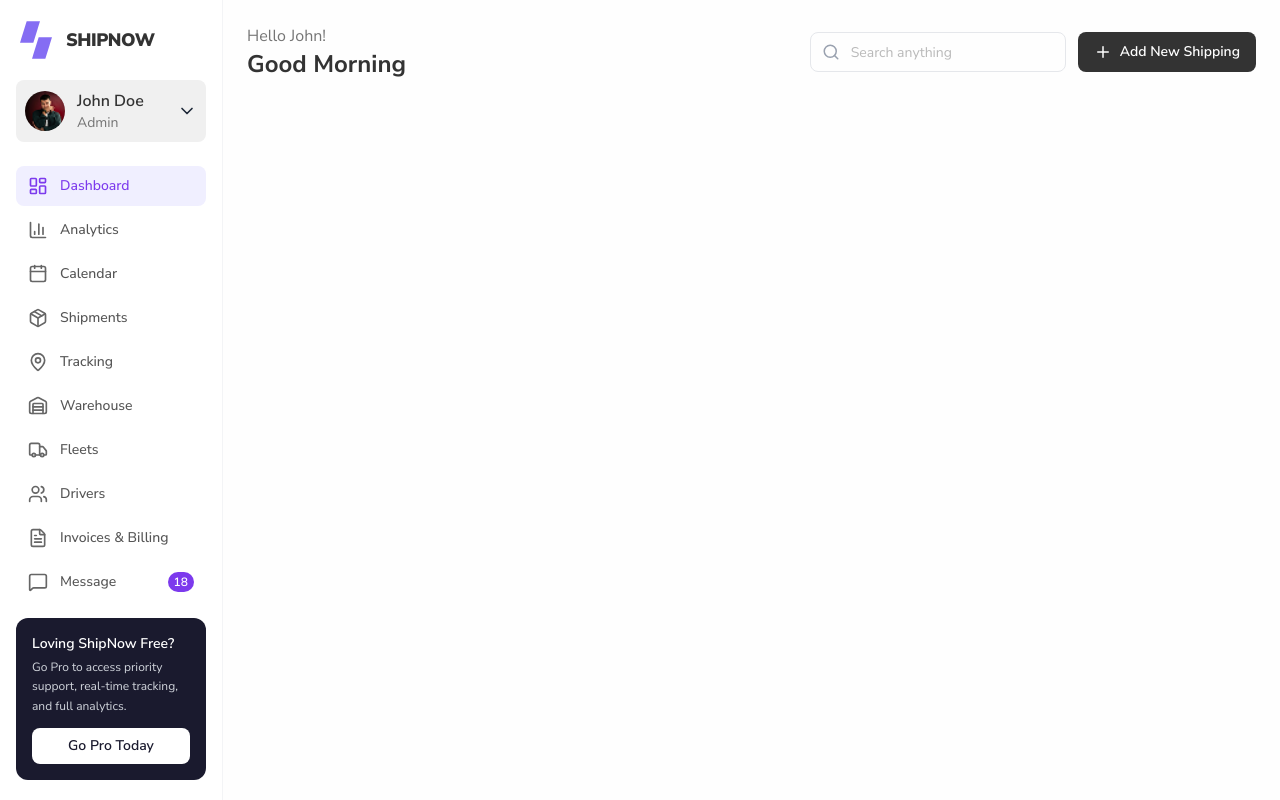
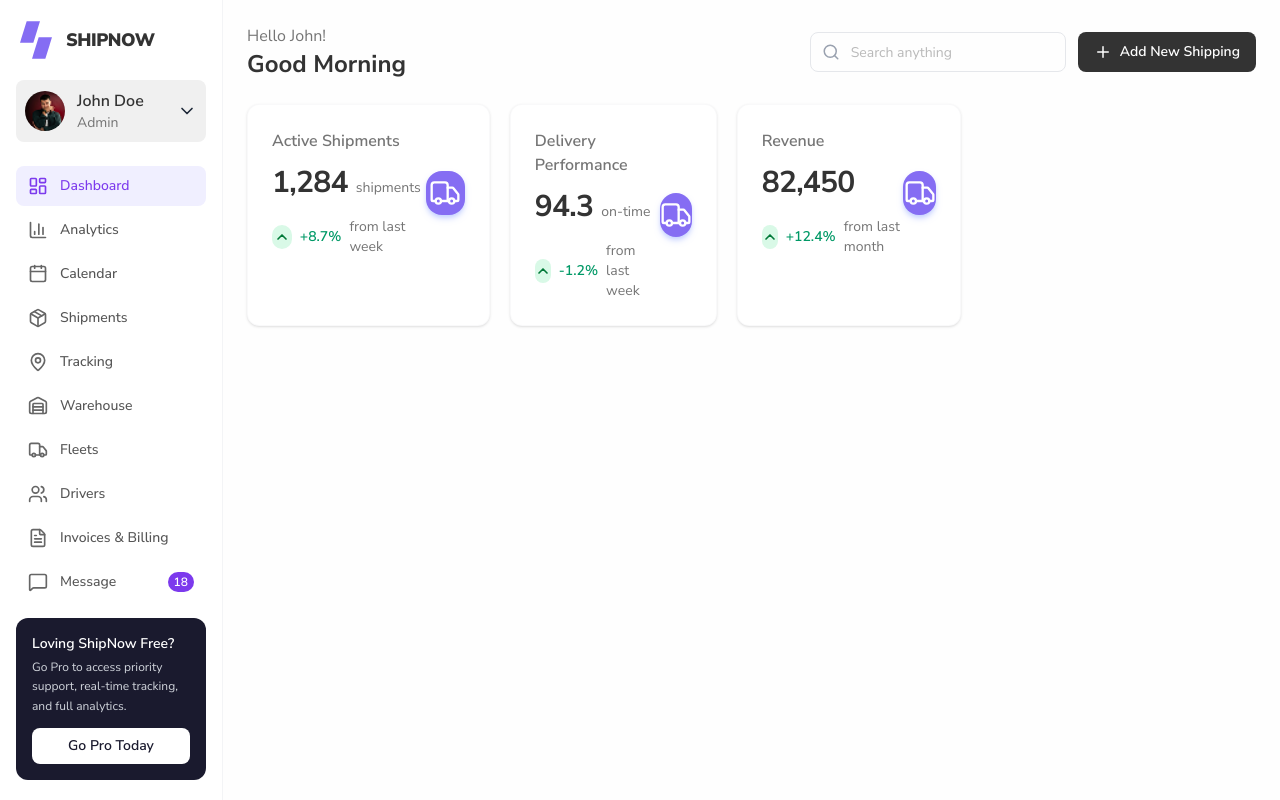
Before and after one commit to gmnayem631/ship-now, a Next.js app: page / in a window 1280 px wide. Built offline with nearby package versions, Linux system fonts and the light colour scheme.

Commit message:
feat: add StatCard in the dashboard page

```diff
--- a/app/(dashboard)/page.tsx
+++ b/app/(dashboard)/page.tsx
@@ -1,9 +1,18 @@
+"use client";
+
 import DashboardHeader from "../components/dashboard/DashboardHeader";
+import StatCard from "../components/dashboard/StatCard";
 
 export default function DashboardPage() {
   return (
-    <div>
+    <div className="space-y-6">
+      {/* Dashboard Header */}
       <DashboardHeader />
+      <div className="grid grid-cols-12">
+        <div className="col-span-8 flex gap-5">
+          <StatCard />
+        </div>
+      </div>
     </div>
   );
 }
--- /dev/null
+++ b/app/components/dashboard/StatCard.tsx
@@ -0,0 +1,82 @@
+import React from "react";
+import { Truck, ChevronUp } from "lucide-react";
+
+interface ShipmentsCardProps {
+  title?: string;
+  count?: string | number;
+  unit?: string;
+  percentageChange?: string;
+  timeframe?: string;
+}
+
+export default function StatCard() {
+  const statCardData: ShipmentsCardProps[] = [
+    {
+      title: "Active Shipments",
+      count: "1,284",
+      unit: "shipments",
+      percentageChange: "+8.7%",
+      timeframe: "from last week",
+    },
+    {
+      title: "Delivery Performance",
+      count: "94.3",
+      unit: "on-time",
+      percentageChange: "-1.2%",
+      timeframe: "from last week",
+    },
+    {
+      title: "Revenue",
+      count: "82,450",
+      percentageChange: "+12.4%",
+      timeframe: "from last month",
+    },
+  ];
+
+  return statCardData.map((card, idx) => {
+    return (
+      <div
+        key={idx}
+        className="rounded-xl border border-gray-100/50 bg-white p-6 shadow-sm"
+      >
+        <div className="flex items-start justify-between">
+          {/* Content Section */}
+          <div className="space-y-3">
+            {/* Title */}
+            <h3 className="text-base font-semibold text-[#757575]">
+              {card.title}
+            </h3>
+
+            {/* Number & Unit */}
+            <div className="flex items-baseline gap-2">
+              <span className="text-3xl font-bold tracking-tight text-[#333333]">
+                {card.count}
+              </span>
+              <span className="text-sm font-normal text-[#757575]">
+                {card?.unit}
+              </span>
+            </div>
+
+            {/* Metric / Indicator */}
+            <div className="flex items-center gap-2 pt-1">
+              <div className="flex h-6 w-6 items-center justify-center rounded-full bg-[#D9F9E7] text-[#007837]">
+                <ChevronUp className="h-4 w-4 stroke-[2.5]" />
+              </div>
+              <span className="text-sm font-semibold text-emerald-600">
+                {card.percentageChange}
+              </span>
+              <span className="text-sm font-normal text-[#757575]">
+                {card.timeframe}
+              </span>
+            </div>
+          </div>
+
+          {/* Truck Icon Box */}
+          <div className="my-auto flex h-11 w-11 items-center justify-center rounded-2xl bg-[#856DF3] text-white shadow-md shadow-indigo-200">
+            <Truck className="h-8 w-8 stroke-[1.75]" />
+          </div>
+        </div>
+      </div>
+    );
+  });
+}
--- a/app/components/dashboard/TopRoutesCharts.tsx
+++ /dev/null
@@ -1,73 +0,0 @@
-"use client";
-
-import React from "react";
-import {
-  BarChart,
-  Bar,
-  XAxis,
-  YAxis,
-  CartesianGrid,
-  Tooltip,
-  ResponsiveContainer,
-} from "recharts";
-import { ChartDataPoint } from "../../data/dashboardMockData";
-
-interface TopRoutesChartProps {
-  data: ChartDataPoint[];
-  title?: string;
-}
-
-export const TopRoutesChart: React.FC<TopRoutesChartProps> = ({
-  data,
-  title = "Top Routes",
-}) => {
-  return (
-    <div className="rounded-xl border border-gray-200 bg-white p-6 shadow-sm">
-      {/* Header */}
-      <div className="mb-6">
-        <h3 className="text-lg font-semibold text-gray-900">{title}</h3>
-        <p className="mt-1 text-sm text-gray-600">Revenue by route</p>
-      </div>
-
-      {/* Chart */}
-      <div className="h-80 w-full">
-        <ResponsiveContainer width="100%" height="100%">
-          <BarChart
-            data={data}
-            layout="vertical"
-            margin={{ top: 5, right: 30, left: 100, bottom: 5 }}
-          >
-            <CartesianGrid strokeDasharray="3 3" stroke="#f0f0f0" />
-            <XAxis
-              type="number"
-              stroke="#9CA3AF"
-              style={{ fontSize: "12px" }}
-            />
-            <YAxis
-              type="category"
-              dataKey="name"
-              stroke="#9CA3AF"
-              style={{ fontSize: "12px" }}
-              width={100}
-            />
-            <Tooltip
-              contentStyle={{
-                backgroundColor: "#FFF",
-                border: "1px solid #e5e7eb",
-                borderRadius: "8px",
-                boxShadow: "0 4px 6px rgba(0, 0, 0, 0.1)",
-              }}
-              formatter={(value: any) => [
-                `$${(value as number).toLocaleString()}`,
-                "Revenue",
-              ]}
-            />
-            <Bar dataKey="revenue" fill="#8b5cf6" radius={[0, 8, 8, 0]} />
-          </BarChart>
-        </ResponsiveContainer>
-      </div>
-    </div>
-  );
-};
-
-export default TopRoutesChart;
```
